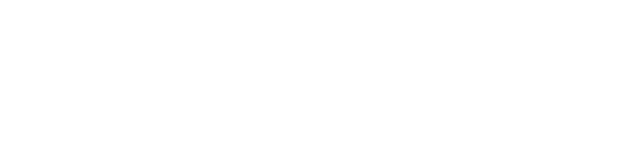
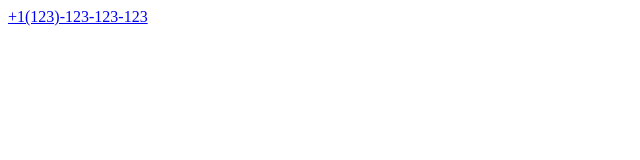
Before and after one commit to Am1d1v/JSRegularExpressions, a plain HTML site: page index.html in a window 1280 px wide. Shown: the whole page, without its empty margins (0-640 px from the left). Drawn offline with Linux system fonts and the light colour scheme.

Commit message:
Regular Expressions. Add brackets for tel

```diff
--- a/RegularExpressions.js
+++ b/RegularExpressions.js
@@ -1,5 +1,26 @@
+
+
+// Match
+/* let string = 'String, one more string';
+console.log(string.match(/string/ig)); */
+
+
+// Replace
+/* let str = 'String, one more string, another stRing';
+console.log(str.replace(/stRing/i, 'somethingnew'));
+console.log(str.replace(/stRing/i, '$& New'));
+ */
+
+
+// Test
+// let str = 'String, one more string, another stRing';
+// console.log(/string/gi.test(str));
 
 
 
-let string = 'String, one more string';
-console.log(string.match(/string/ig));
+// Add brackets for tel
+let str = document.querySelector('a').textContent;
+let reg = /\d/g;
+let number = str.match(reg).join('');
+document.querySelector('a').setAttribute('href', `tel:+${number}`);
+console.log(number);
--- a/index.html
+++ b/index.html
@@ -8,6 +8,7 @@
 </head>
 <body>
 
+    <a href="tel:+123123123123">+1(123)-123-123-123</a>
 
 
     <script src="RegularExpressions.js"></script>
```
